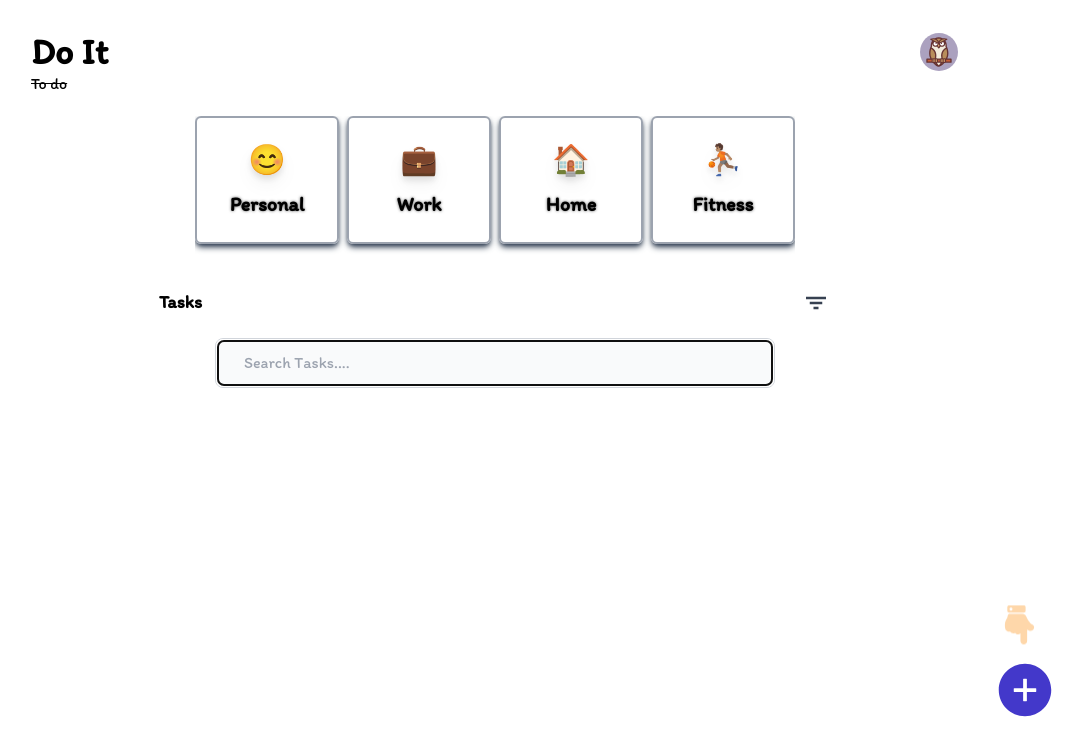
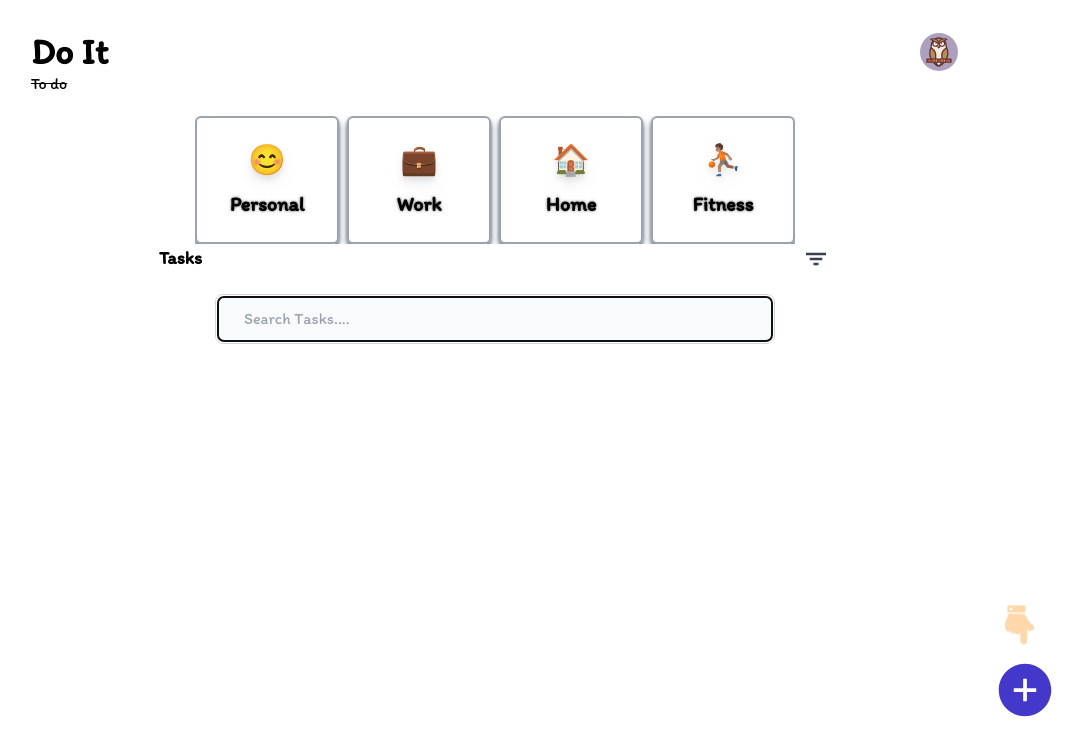
Before and after one commit to Kruthik111/Todo-App, a React (Vite) app: page / in a window 1280 px wide. Shown: the top 756 px of the page, without its empty margins (145-1228 px from the left). Built offline with nearby package versions, Linux system fonts and the light colour scheme.

Commit message:
updated project

```diff
--- a/src/components/Banner.jsx
+++ b/src/components/Banner.jsx
@@ -8,7 +8,7 @@ const Banner = () => {
   const completed = tasks.filter((e) => e.isComplete == true).length;
   const { groups } = useContext(ListContext);
   return (
-    <div className="flex items-center w-full bg-transparent rounded-lg text-xl md:text-2xl py-5 md:px-9 space-y-5">
+    <div className="flex items-center w-full bg-transparent rounded-lg text-xl md:text-2xl sm:pt-5 md:px-9 ">
       {tasks.length > 0 && (
         <span className="shadow-lg shadow-black dark:shadow-slate-600  p-4 px-7 text-lg rounded-lg">
           <>
@@ -19,7 +19,7 @@ const Banner = () => {
           </>
         </span>
       )}
-      <div className="flex gap-2 overflow-auto scrollbar pb-6">
+      <div className="flex gap-2  overflow-auto scrollbar h-full items-center">
         {groups?.length > 0 &&
           groups.map((group, index) => (
             <GroupCard
```
